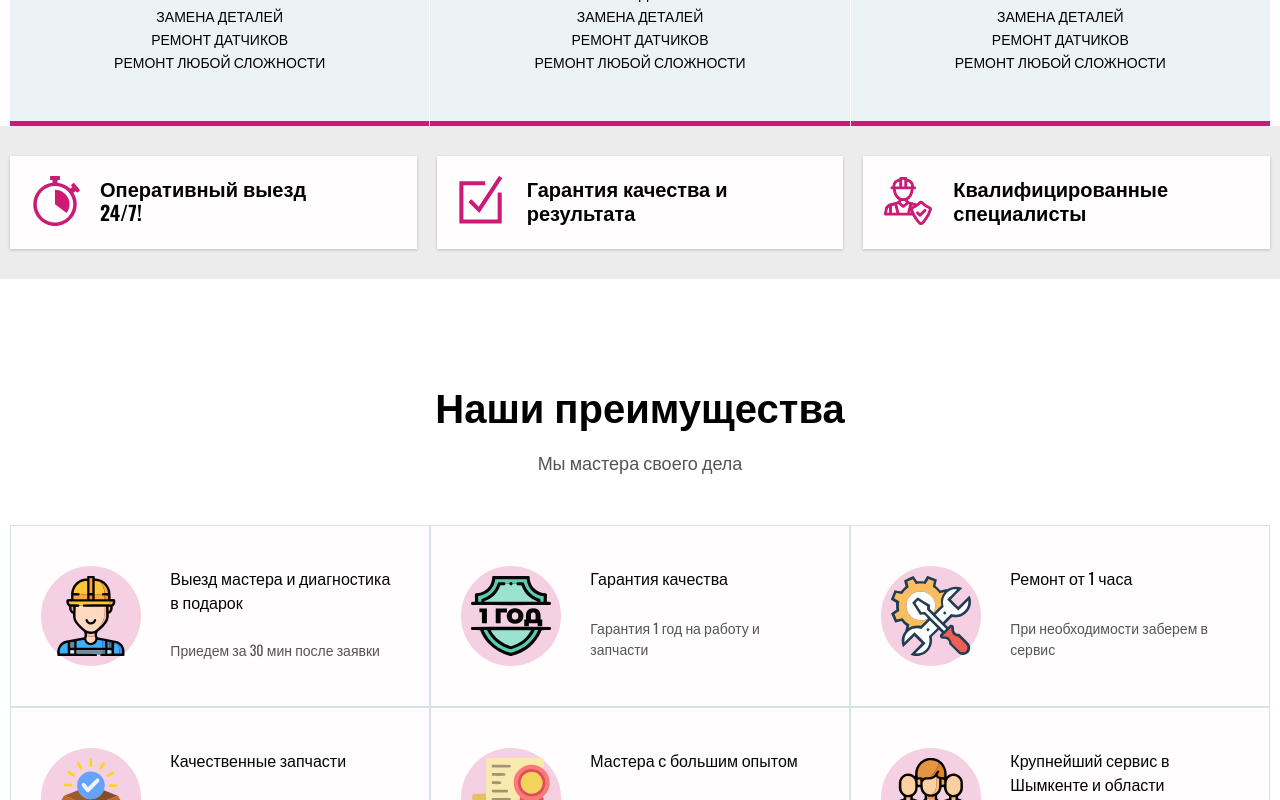
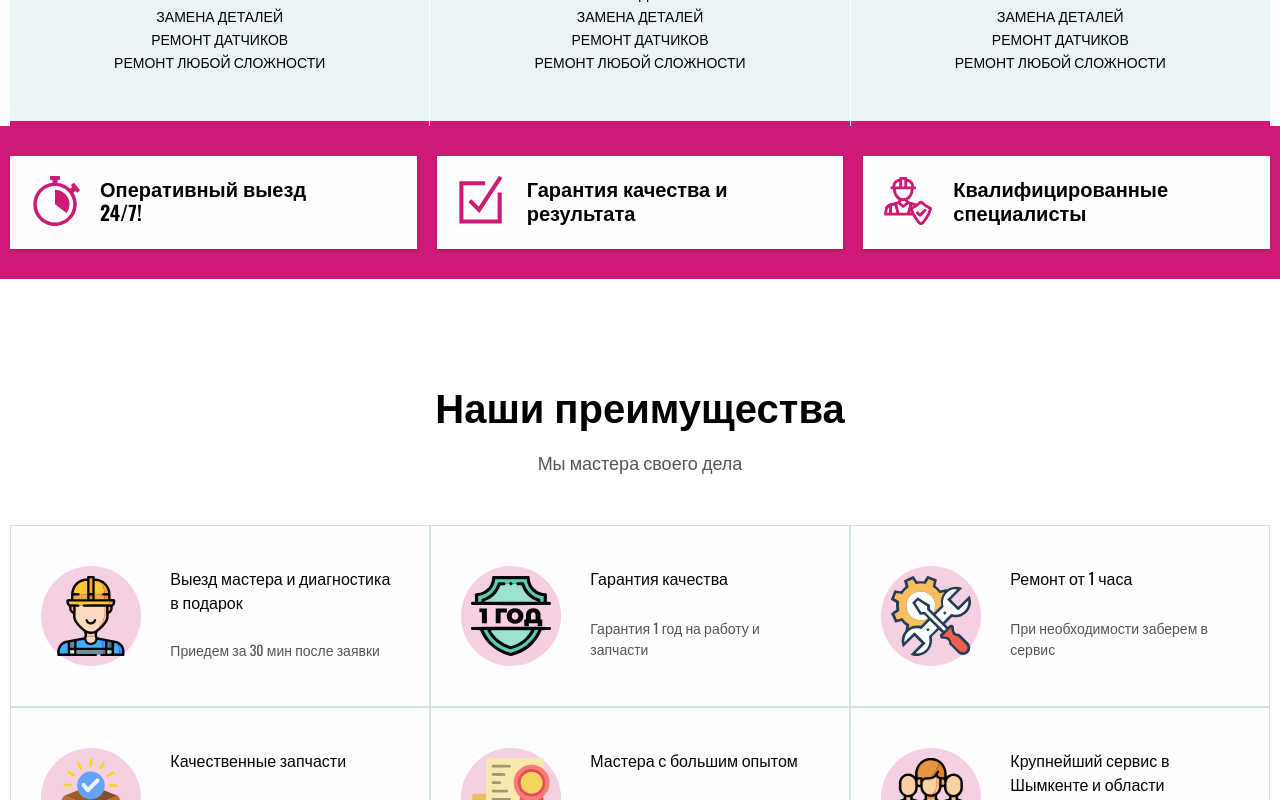
Before and after one commit to aman-juman/remont-shymkent, a Next.js app: page / in a window 1280 px wide. Shown: the part 1500-2300 px from the top of the page. Built offline with nearby package versions, Linux system fonts and the light colour scheme.

Commit message:
version-1.03

```diff
--- a/UI/advantageShortScreen/AdvantageShortScreen.module.scss
+++ b/UI/advantageShortScreen/AdvantageShortScreen.module.scss
@@ -1,6 +1,6 @@
 @import "styles/screen";
 .section{
-  background: #ECECEC;
+  background: var(--primary);
   padding: 30px 0;
 
 
--- a/UI/servicePlaceScreen/ServicePlaceScreen.module.scss
+++ b/UI/servicePlaceScreen/ServicePlaceScreen.module.scss
@@ -1,7 +1,7 @@
 @import "styles/screen";
 .section{
   width: 100%;
-  background: #ECF3F5;
+  background: var(--white);
   overflow: hidden;
   //padding: 70px 0;
 
@@ -34,7 +34,7 @@
 
         &:hover{
           transform: translateY(-50px);
-          background: var(--white);
+          background: #ECF3F5;
           color: var(--white);
 
           svg{
```
